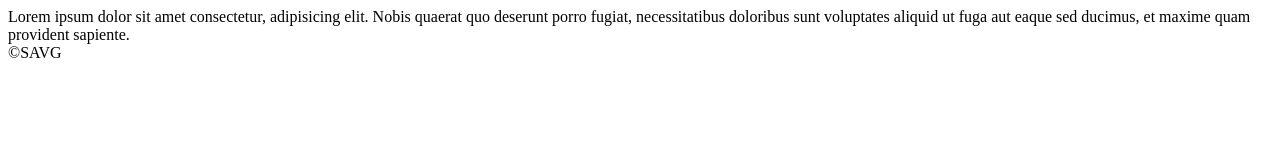
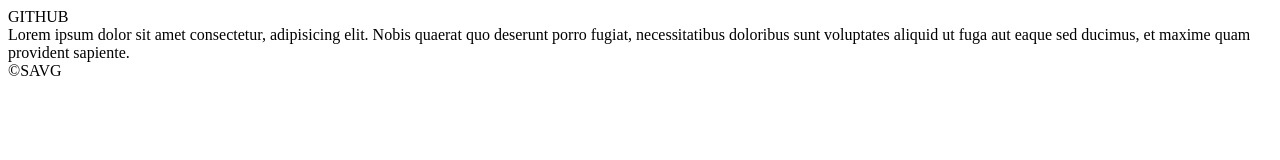
Before and after one commit to 26savg/mtg-alejandra-villalva, a plain HTML site: page index.html in a window 1280 px wide. Drawn offline with Linux system fonts and the light colour scheme.

Commit message:
imagen agregada

```diff
--- a/index.html
+++ b/index.html
@@ -6,7 +6,9 @@
     <title>Document</title>
 </head>
 <body>
-    <header></header>
+    <header>
+        GITHUB
+    </header>
     <nav>
         Lorem ipsum dolor sit amet consectetur, adipisicing elit. Nobis quaerat quo deserunt porro fugiat, necessitatibus doloribus sunt voluptates aliquid ut fuga aut eaque sed ducimus, et maxime quam provident sapiente.
     </nav>
```
Also changed, not shown: Captura desde 2024-01-18 11-22-22.png (added).
